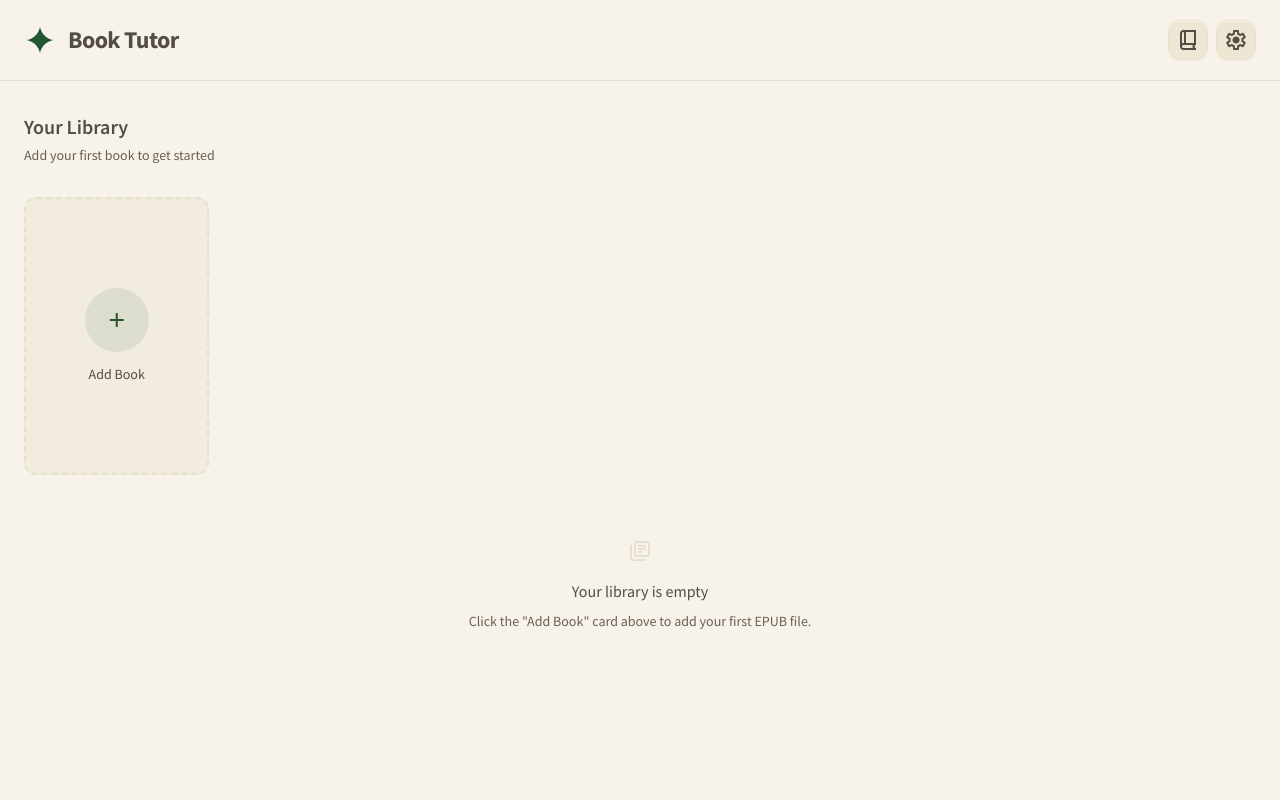
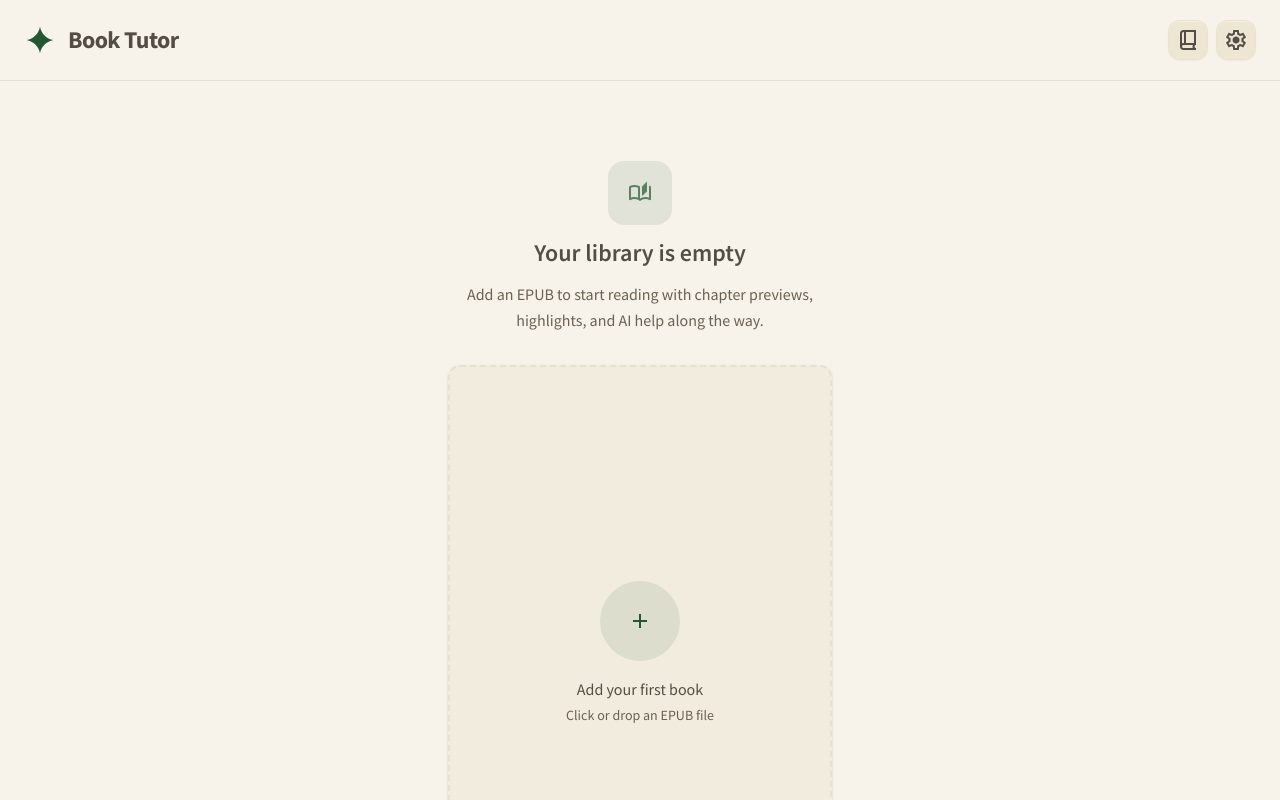
Before and after one commit to bpicori/book-tutor, a React (Vite) app: page /book-tutor/vocabulary in a window 1280 px wide. Both pictures are taken after a click on the button "Back to Library". Shown: the top 800 px of the page. Built offline with nearby package versions, Linux system fonts and the light colour scheme.

Commit message:
chore: update empty page

```diff
--- a/src/components/library/AddBookCard.tsx
+++ b/src/components/library/AddBookCard.tsx
@@ -1,36 +1,99 @@
-import { memo, useRef } from "react";
+import { memo, useRef, useState, useCallback } from "react";
 
 interface AddBookCardProps {
   onFileSelect: (file: File) => void;
+  variant?: "grid" | "hero";
 }
 
 export const AddBookCard = memo(function AddBookCard({
   onFileSelect,
+  variant = "grid",
 }: AddBookCardProps) {
   const fileInputRef = useRef<HTMLInputElement>(null);
+  const [isDragging, setIsDragging] = useState(false);
+
+  const handleFile = useCallback(
+    (file: File | undefined) => {
+      if (file && file.name.toLowerCase().endsWith(".epub")) {
+        onFileSelect(file);
+      }
+    },
+    [onFileSelect]
+  );
 
   const handleChange = (e: React.ChangeEvent<HTMLInputElement>) => {
-    const file = e.target.files?.[0];
-    if (file) {
-      onFileSelect(file);
-      e.target.value = "";
-    }
+    handleFile(e.target.files?.[0]);
+    e.target.value = "";
   };
 
+  const handleDragOver = (e: React.DragEvent) => {
+    e.preventDefault();
+    setIsDragging(true);
+  };
+
+  const handleDragLeave = () => setIsDragging(false);
+
+  const handleDrop = (e: React.DragEvent) => {
+    e.preventDefault();
+    setIsDragging(false);
+    handleFile(e.dataTransfer.files[0]);
+  };
+
+  const isHero = variant === "hero";
+
   return (
-    <div className="flex flex-col">
+    <div className={`flex flex-col ${isHero ? "w-full max-w-sm mx-auto" : ""}`}>
       <button
+        type="button"
         onClick={() => fileInputRef.current?.click()}
-        className="aspect-[2/3] w-full rounded-xl border-2 border-dashed border-border-warm hover:border-forest-green bg-hover-warm/30 hover:bg-hover-warm/50 transition-all flex flex-col items-center justify-center gap-3 group"
+        onDragOver={handleDragOver}
+        onDragLeave={handleDragLeave}
+        onDrop={handleDrop}
+        className={`
+          w-full rounded-xl border-2 border-dashed transition-all
+          flex flex-col items-center justify-center group
+          focus:outline-none focus-visible:ring-2 focus-visible:ring-forest-green focus-visible:ring-offset-2 focus-visible:ring-offset-warm-off-white
+          ${
+            isDragging
+              ? "border-forest-green bg-forest-green/10 scale-[1.01]"
+              : "border-border-warm hover:border-forest-green bg-hover-warm/30 hover:bg-hover-warm/50"
+          }
+          ${
+            isHero
+              ? "aspect-[2/3] gap-4 shadow-sm hover:shadow-md"
+              : "aspect-[2/3] gap-3"
+          }
+        `
+          .trim()
+          .replace(/\s+/g, " ")}
       >
-        <div className="w-16 h-16 rounded-full bg-forest-green/10 flex items-center justify-center group-hover:bg-forest-green/20 transition-colors">
-          <span className="material-symbols-outlined text-3xl text-forest-green">
+        <div
+          className={`rounded-full bg-forest-green/10 flex items-center justify-center group-hover:bg-forest-green/20 transition-colors ${
+            isHero ? "w-20 h-20" : "w-16 h-16"
+          }`}
+        >
+          <span
+            className={`material-symbols-outlined text-forest-green ${
+              isHero ? "text-4xl" : "text-3xl"
+            }`}
+          >
             add
           </span>
         </div>
-        <span className="text-muted-gray-text text-sm font-medium">
-          Add Book
-        </span>
+        <div className="text-center px-4">
+          <span
+            className={`block text-muted-gray-text font-medium ${
+              isHero ? "text-base" : "text-sm"
+            }`}
+          >
+            {isHero ? "Add your first book" : "Add Book"}
+          </span>
+          {isHero && (
+            <span className="block text-light-gray-text text-sm mt-1">
+              Click or drop an EPUB file
+            </span>
+          )}
+        </div>
         <input
           ref={fileInputRef}
           type="file"
--- a/src/pages/library/LibraryPage.tsx
+++ b/src/pages/library/LibraryPage.tsx
@@ -120,8 +120,10 @@ export function LibraryPage() {
     [removeBookFromLibrary]
   );
 
+  const isEmpty = library.length === 0;
+
   return (
-    <div className="min-h-screen bg-warm-off-white">
+    <div className="min-h-screen bg-warm-off-white flex flex-col">
       <header className="sticky top-0 z-10 bg-warm-off-white/95 backdrop-blur-sm border-b border-border-warm">
         <div className="max-w-7xl mx-auto px-4 md:px-6 py-4 md:py-5">
           <div className="flex items-center justify-between gap-3">
@@ -147,19 +149,47 @@ export function LibraryPage() {
         </div>
       </header>
 
-      <main className="max-w-7xl mx-auto px-4 md:px-6 py-6 md:py-8">
+      <main className="flex-1 max-w-7xl mx-auto w-full px-4 md:px-6 py-6 md:py-8 flex flex-col">
+        {isLoading && <LoadingSpinner message="Adding book..." />}
+
+        {isEmpty ? (
+          <div className="flex-1 flex items-center justify-center py-8 md:py-12">
+            <div className="w-full max-w-lg mx-auto text-center">
+              <div className="mb-8 space-y-3">
+                <div className="inline-flex items-center justify-center w-16 h-16 rounded-2xl bg-forest-green/10">
+                  <span className="material-symbols-outlined text-4xl text-forest-green/70">
+                    auto_stories
+                  </span>
+                </div>
+                <h2 className="text-xl md:text-2xl font-semibold text-muted-gray-text">
+                  Your library is empty
+                </h2>
+                <p className="text-light-gray-text text-sm md:text-base max-w-sm mx-auto leading-relaxed">
+                  Add an EPUB to start reading with chapter previews, highlights,
+                  and AI help along the way.
+                </p>
+              </div>
+
+              <AddBookCard
+                variant="hero"
+                onFileSelect={handleFileSelect}
+              />
+
+              <p className="mt-6 text-xs text-light-gray-text">
+                EPUB files only · stored locally in your browser
+              </p>
+            </div>
+          </div>
+        ) : (
+          <>
             <div className="mb-6 md:mb-8">
               <h2 className="text-lg md:text-xl font-semibold text-muted-gray-text mb-1">
                 Your Library
               </h2>
               <p className="text-light-gray-text text-sm">
-            {library.length === 0
-              ? "Add your first book to get started"
-              : `${library.length} book${library.length === 1 ? "" : "s"}`}
+                {library.length} book{library.length === 1 ? "" : "s"}
               </p>
             </div>
-
-        {isLoading && <LoadingSpinner message="Adding book..." />}
 
             <div className="grid grid-cols-2 sm:grid-cols-3 md:grid-cols-4 lg:grid-cols-5 xl:grid-cols-6 gap-4 md:gap-6">
               <AddBookCard onFileSelect={handleFileSelect} />
@@ -172,19 +202,7 @@ export function LibraryPage() {
                 />
               ))}
             </div>
-
-        {library.length === 0 && (
-          <div className="text-center py-16">
-            <span className="material-symbols-outlined text-6xl text-border-warm mb-4">
-              library_books
-            </span>
-            <h3 className="text-muted-gray-text font-medium mb-2">
-              Your library is empty
-            </h3>
-            <p className="text-light-gray-text text-sm max-w-md mx-auto">
-              Click the "Add Book" card above to add your first EPUB file.
-            </p>
-          </div>
+          </>
         )}
       </main>
     </div>
```
Lines whose indentation alone changed are shown as unchanged.
